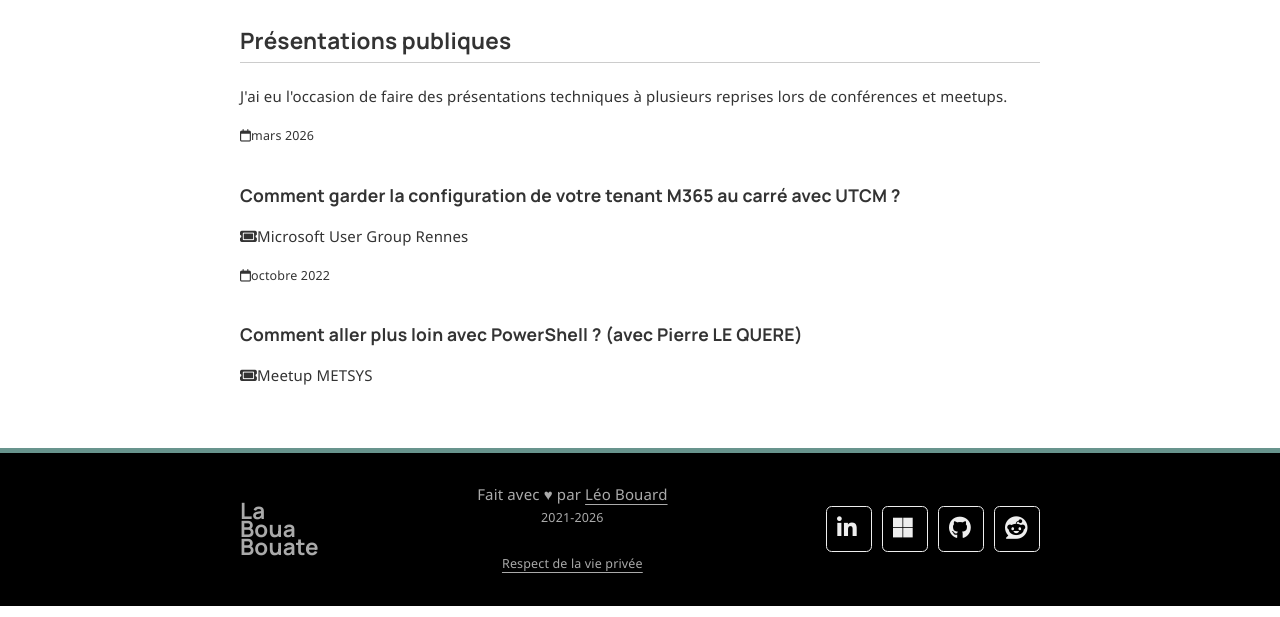
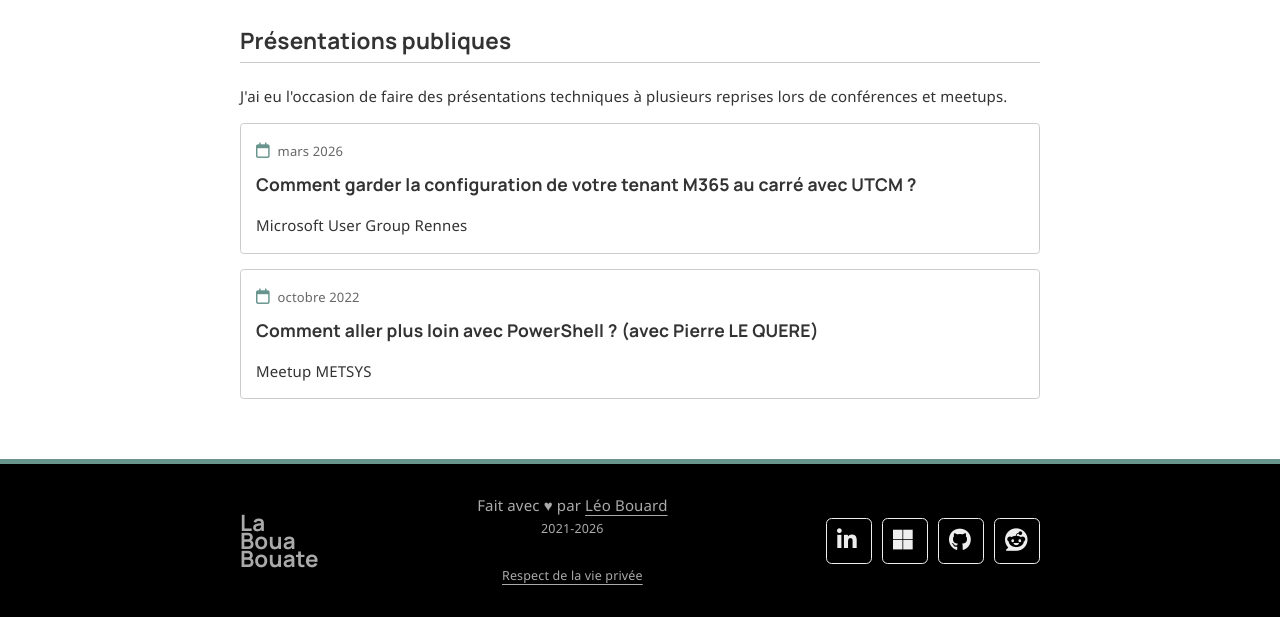
Before and after one commit to leobouard/leobouard.github.io, a Jekyll site: the page built from _pages/cv.html, in a window 1280 px wide. Shown: the part 3138-3755 px from the top of the page. Built offline with Jekyll 4.4.1, drawn with Linux system fonts in a browser that asks for light colours; nearby versions of some CDN libraries; some web fonts are replaced.

Commit message:
Update cv.html

```diff
--- a/_pages/cv.html
+++ b/_pages/cv.html
@@ -176,11 +176,11 @@ description: "Toutes mes expériences, mes formations et certifications"
 <p>J'ai eu l'occasion de faire des présentations techniques à plusieurs reprises lors de conférences et meetups.</p>
 <div style="display: grid; grid-gap: 1em;">
   {% for talk in site.data.talks %}
-  <div class="talk">
+  <div class="post-preview hover-bottom">
     <a href="{{ talk.url }}" target="_blank" class="no-decoration">
-      <small><i class="fa-regular fa-calendar"></i>{{ talk.date }}</small>
+      <span class="date"><i class="fa-regular fa-calendar"></i>{{ talk.date }}</span>
       <h3>{{ talk.title }}</h3>
-      <span><i class="fa-solid fa-ticket"></i>{{ talk.event }}</span>
+      <span>{{ talk.event }}</span>
     </a>
   </div>
   {% endfor %}
```
